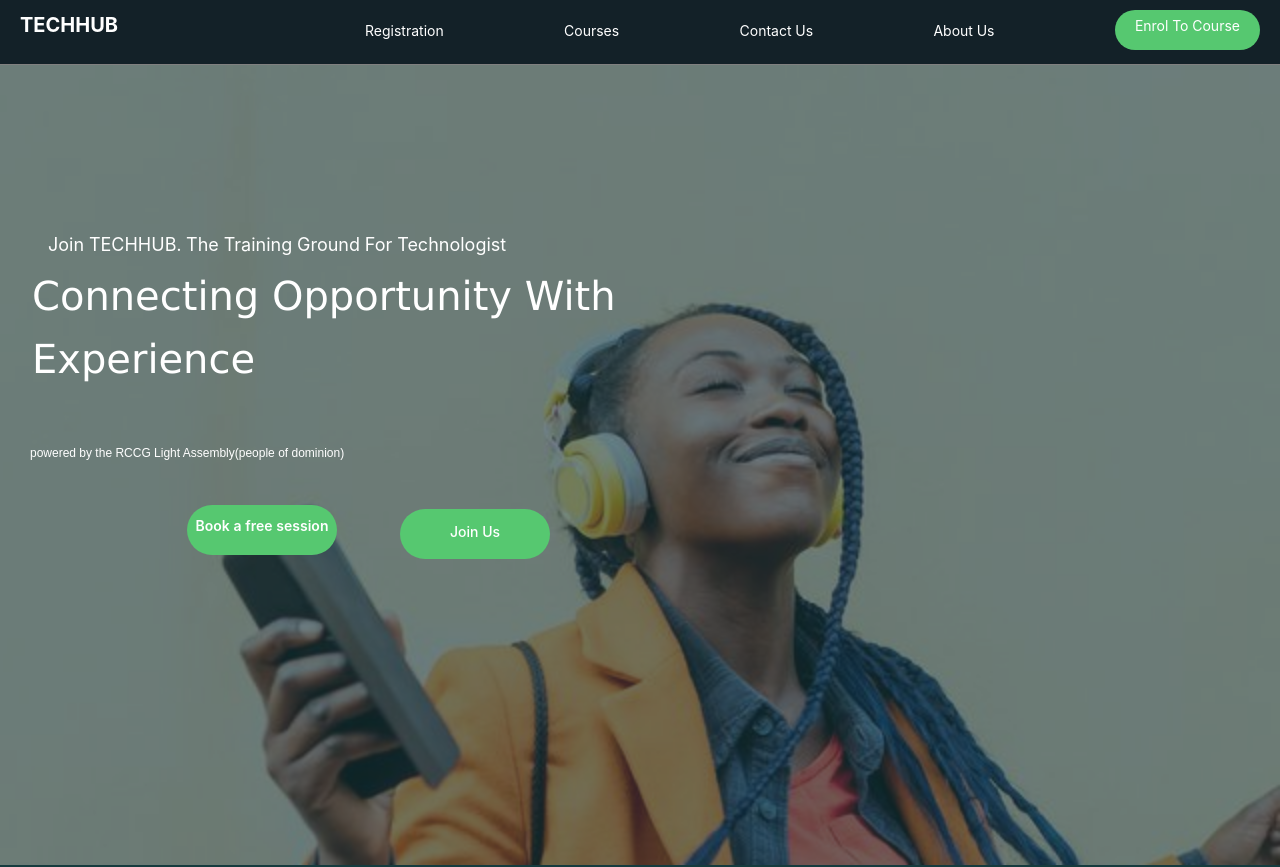
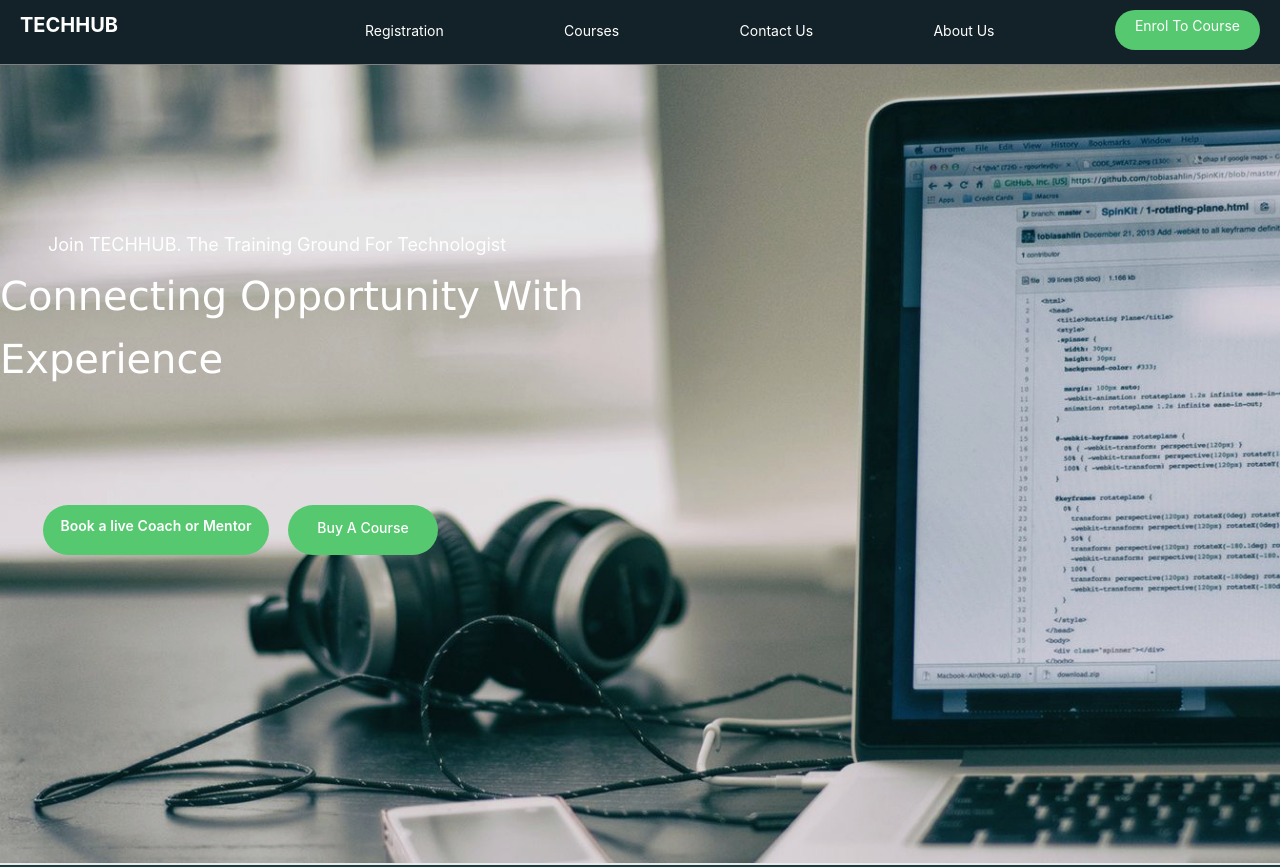
Before and after one commit to devlawr/techhubfrontend, a React (Create React App) app: page / in a window 1280 px wide. Shown: the top 867 px of the page. Built offline with nearby package versions, Linux system fonts and the light colour scheme.

Commit message:
makes changes

```diff
--- a/src/App.css
+++ b/src/App.css
@@ -85,7 +85,7 @@ font-size: 14px;
 .backdrop {
 background: #173B3f;
 height: 110vh;
-opacity: 0.6;
+opacity: 0.1;
 position: absolute;
 top:0;
 bottom:0;
@@ -105,7 +105,6 @@ z-index: 0;
   text-transform: capitalize;
   font-size:40px;
   top:200px;
-  margin-left:2rem;
   text-align: left;
 
 }
@@ -127,8 +126,8 @@ z-index: 0;
   background: #56C870;
   border-radius: 50px;
   color:white;
-  top: 210px;
-  margin-left:25rem;
+  top: 206px;
+  margin-left:18rem;
   cursor: pointer;
 }
 .joinus p {
@@ -378,7 +377,7 @@ background: #fafafa;
 }
 .contact-us {
 
-  width:50%;
+  width:80%;
   margin: auto;
 }
 .wrappers {
@@ -429,7 +428,7 @@ background: #fafafa;
   color:rgb(49, 145, 224);
 }
 
-@media only screen and (min-width: 300px) and (max-width: 650px) {
+@media only screen and (min-width: 256px) and (max-width: 650px) {
   .wrappers {
     flex-direction: column;
   }
@@ -453,10 +452,10 @@ background: #fafafa;
     width: 15rem;
   }
 
-         .session {
-           top: 85vh;
-           left: 31%;
-         }
+    .session {
+      top: 85vh;
+      left: 31%;
+    }
 
          .modal {
            position: absolute;
@@ -541,12 +540,10 @@ margin-top: 150px;
  display:flex;
 
 }
-.courses p {
 
-}
 .joinus {
-  margin-left:2rem;
-  top: -33px;
+  margin-left:5rem;
+  top: -93px;
 }
 .brilliance {
   font-style: italic;
--- a/src/Components/Home/index.js
+++ b/src/Components/Home/index.js
@@ -7,7 +7,6 @@ import leftImg from "../../images/visual.jpg";
 import StepP from "./Step";
 import Skills from "../skills/skils";
 import Footer from "../Footer/Footer";
-import Sponsors from "../sponsors/Sponsors";
 import Wrapper from "../Wrapper/Wrapper";
 import { data } from "../../content_option";
 import "./Home.css";
@@ -29,11 +28,7 @@ const Home = () => {
         word={data.word}
       />
       <main>
-        <session>
-          <p className="powered_by">
-            powered by the RCCG Light Assembly(people of dominion)
-          </p>
-        </session>
+
         <div className="first-section">
           <div className="launch">
             <p>
@@ -88,9 +83,7 @@ const Home = () => {
           </div>
         </div>
       </section>
-      <section>
-      <Sponsors />
-      </section>
+
       <section>
         <Skills />
       </section>
--- a/src/Components/Navigation/nav.js
+++ b/src/Components/Navigation/nav.js
@@ -40,7 +40,7 @@ const items = [
 ];
 
 const Navigation = () => {
-  const [collapsed, setCollapsed] = useState(false);
+  const [collapsed, setCollapsed] = useState(true);
 
   const toggleCollapsed = () => {
     setCollapsed(!collapsed);
@@ -50,6 +50,7 @@ const Navigation = () => {
     <div
       style={{
         width: 250,
+        marginRight:"100px",
       }}
     >
       <Button
@@ -63,11 +64,15 @@ const Navigation = () => {
       </Button>
       <Menu
         defaultSelectedKeys={["1"]}
-        defaultOpenKeys={["sub1"]}
+        // defaultOpenKeys={["sub1"]}
         mode="inline"
         theme="dark"
         inlineCollapsed={collapsed}
         items={items}
+        style ={{
+          marginLeft:-90,
+          paddingLeft:90,
+        }}
       />
     </div>
   );
--- a/src/Components/Wrapper/Wrapper.js
+++ b/src/Components/Wrapper/Wrapper.js
@@ -46,7 +46,7 @@ const Wrapper = (props) => {
       </div>
       <div className="modal">
         <Modal
-          title="Requirements for free sessions with the tutor vitually"
+          title="A must have to book a live coach or mentor"
           open={isModalOpen}
           onOk={handleOk}
           visible={isModalOpen}
--- a/src/Components/contactUs/Contactus.js
+++ b/src/Components/contactUs/Contactus.js
@@ -92,7 +92,7 @@ const ContactUs = () => {
       ) : null}
 
       <div>
-        <p style={{color:'red', textAlign:'center',fontWeight:'bold',paddingLeft:'10%'}}>
+        <p style={{color:'teal', textAlign:'center',fontWeight:'bold',paddingLeft:'5%'}}>
           Kindly Drop a message and we'll respond to you as soon as posible or
           call us on {contactConfig.YOUR_FONE}
         </p>
--- a/src/Components/modal/modal.js
+++ b/src/Components/modal/modal.js
@@ -1,12 +1,12 @@
 import React from "react";
 import { Typography } from "antd";
-const { Title, Paragraph } = Typography;
+const {  Paragraph,Text } = Typography;
 const Modal = (props) => {
   return (
     <div>
-      <Title>Laptop</Title>
+      <Text>Laptop</Text>
 
-      <Paragraph>{props.conneciton}</Paragraph>
+      <Paragraph>{props.connection}</Paragraph>
       <Paragraph>{props.zoom}</Paragraph>
       <Paragraph>{props.vscode}</Paragraph>
       <Paragraph></Paragraph>
--- a/src/Components/sessionForm/session.js
+++ b/src/Components/sessionForm/session.js
@@ -62,7 +62,7 @@ const SessionForm = () => {
   return (
     <>
       <div className="section_title">
-        <Title>Book a free session now!</Title>
+        <Title>Book a live coach now!</Title>
         <div>
           {session?.registerStatus === "pending" ? (
             <ClipLoader color="#6ed8af" />
--- a/src/content_option.js
+++ b/src/content_option.js
@@ -1,6 +1,6 @@
 const contactConfig = {
-  YOUR_EMAIL: "rccglaakoka@gmail.com",
-  YOUR_FONE: "+2348169487853 or +2347015009775",
+  YOUR_EMAIL: "olorunwalaw@gmail.com",
+  YOUR_FONE: "+2347015009775",
   description:
     "Kindly send me a message and i will respond to you as soon as possible.",
   // creat an emailjs.com account
@@ -17,8 +17,8 @@ const data = {
   join: "Join TECHHUB. the training ground for Technologist",
   mission: "Our mission is to connect brilliance with opportunity",
   race: "Irrespective of race, gender, and geography.",
-  word:"Join Us",
-  session:'Book a free session'
+  word:"Buy a Course",
+  session:'Book a live Coach or Mentor'
 };
 
 
--- a/src/index.css
+++ b/src/index.css
@@ -11,10 +11,10 @@ color:black;
  .session {
      position: absolute;
      top: 505px;
-     left: 187px;
+     left: 43px;
      background: #56C870;
      height: 50px;
-     width: 150px;
+     width: 226px;
      text-align: center;
      padding-top: 10px;
      border-radius: 30px;
@@ -42,8 +42,7 @@ color:black;
  .session_form {
     width: 70%;
         /* margin: auto; */
-        margin-left: 75px;
-        margin-top: 19vh;
+        margin-top: 5vh;
         padding-bottom: 30px;
         padding-right: 6%;
  }
@@ -51,7 +50,7 @@ color:black;
 .section_title {
         text-align: center;
         margin-top: 70px;
-        width: 70%;
-        margin-left: 70px;
+        width: 90%;
+        margin-left: 20px;
     }
  }
--- a/src/pages/Registration/Form.js
+++ b/src/pages/Registration/Form.js
@@ -102,7 +102,7 @@ const RegistrationForm = () => {
         <Input />
       </Form.Item>
       <p>
-        <span style={{ color: "red" }}> preference: </span>Virtual and physical
+        <span style={{ color: "red" }}> preference: </span>Virtual
         class?
       </p>
       <Form.Item
```
Also changed, not shown: src/images/background.jpg.
